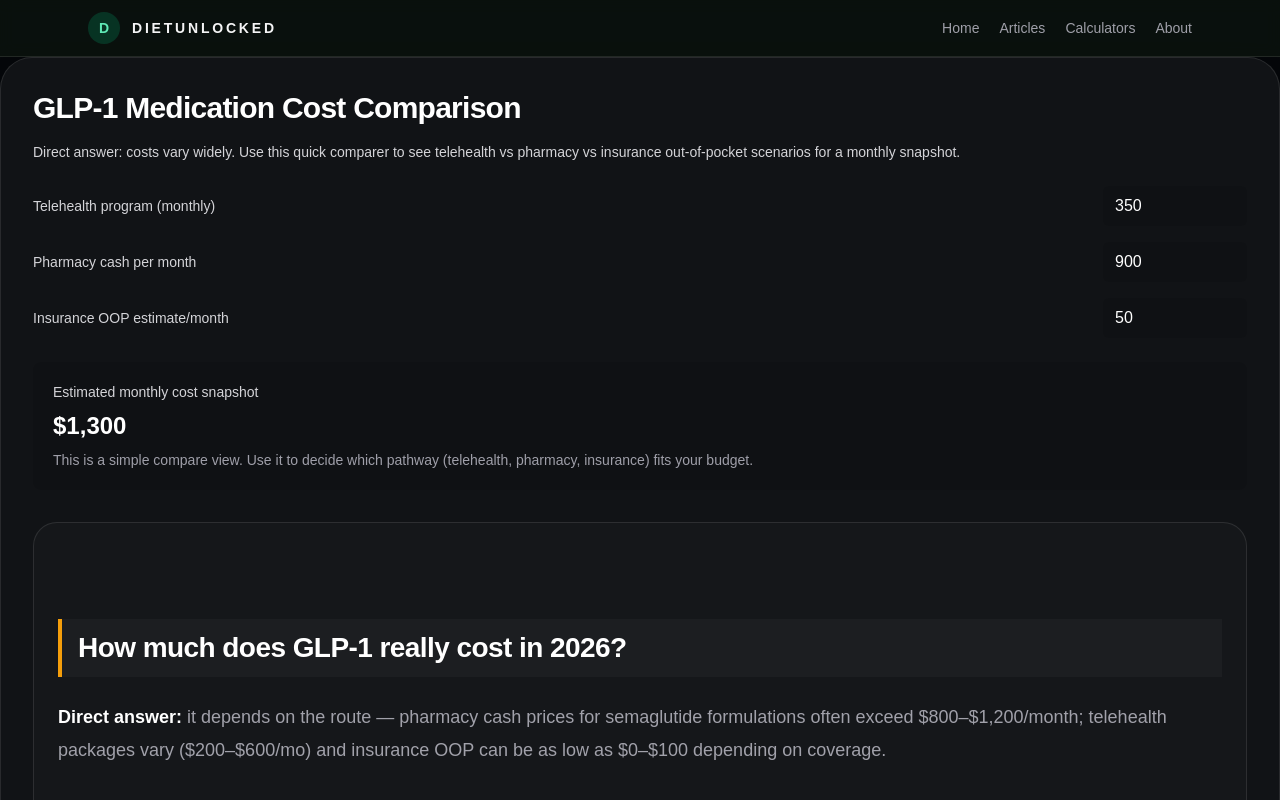
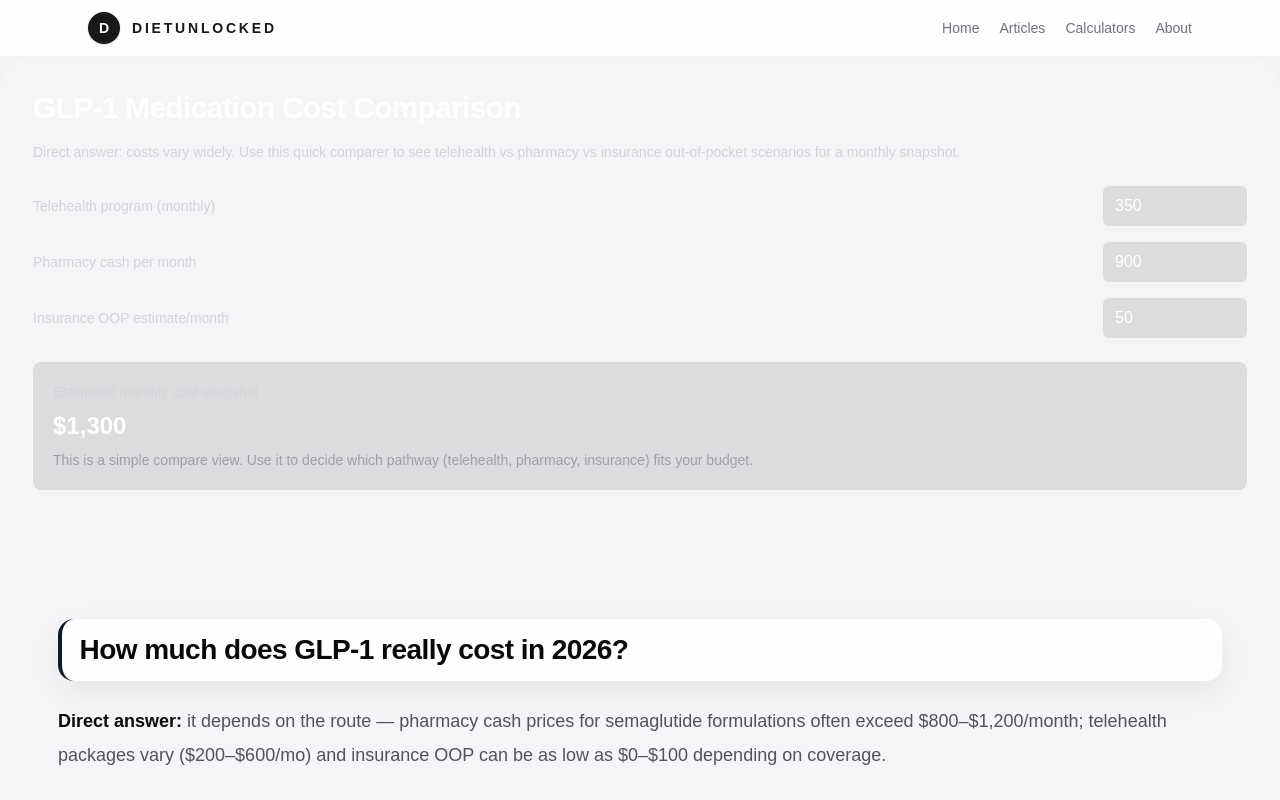
Before and after one commit to manunlockedx-creator/dietunlocked-next, a Next.js app: page /calculators/glp1-medication-cost-comparison-calculator in a window 1280 px wide. Shown: the top 800 px of the page. Built offline with nearby package versions, Linux system fonts and the light colour scheme; no server answers.

Commit message:
feat: test light theme and article image flow

```diff
--- a/src/app/[slug]/page.tsx
+++ b/src/app/[slug]/page.tsx
@@ -1,3 +1,4 @@
+import Image from "next/image";
 import type { Metadata } from "next";
 import { notFound } from "next/navigation";
 import { MDXRemote } from "next-mdx-remote/rsc";
@@ -57,17 +58,29 @@
         faq={frontmatter.faq}
       />
 
-      <article className="mx-auto w-full max-w-[720px]">
-        <p className="text-sm font-semibold uppercase tracking-[0.2em] text-amber-500">
+      <article className="mx-auto w-full max-w-[760px] rounded-[2rem] border border-black/5 bg-white px-8 py-10 shadow-[0_20px_60px_rgba(15,23,42,0.06)]">
+        <p className="text-sm font-semibold uppercase tracking-[0.2em] text-zinc-500">
           {frontmatter.category}
         </p>
-        <h1 className="mt-3 text-5xl font-semibold leading-tight text-white">{frontmatter.title}</h1>
-        <p className="mt-5 text-xl leading-8 text-zinc-400">{frontmatter.excerpt}</p>
+        <h1 className="mt-3 text-5xl font-semibold leading-tight text-zinc-950">{frontmatter.title}</h1>
+        <p className="mt-5 text-xl leading-8 text-zinc-600">{frontmatter.excerpt}</p>
         <div className="mt-5 flex flex-wrap items-center gap-2 text-sm text-zinc-500">
           <span>Published {new Date(frontmatter.publishDate).toLocaleDateString("en-US", { month: "long", day: "numeric", year: "numeric" })}</span>
           {frontmatter.medicalReviewer ? <span aria-hidden="true">·</span> : null}
           {frontmatter.medicalReviewer ? <span>Medical review: {frontmatter.medicalReviewer}</span> : null}
         </div>
+        {frontmatter.featuredImage ? (
+          <div className="mt-8 overflow-hidden rounded-[1.75rem] border border-black/5 bg-zinc-50">
+            <Image
+              src={frontmatter.featuredImage}
+              alt={frontmatter.featuredImageAlt ?? frontmatter.title}
+              width={1600}
+              height={900}
+              className="h-auto w-full object-cover"
+              priority
+            />
+          </div>
+        ) : null}
         <div className="article-content mt-10 max-w-none">
           <MDXRemote source={content} options={{ mdxOptions: { remarkPlugins: [remarkGfm], rehypePlugins: [rehypeSlug] } }} />
         </div>
--- a/src/app/globals.css
+++ b/src/app/globals.css
@@ -1,8 +1,8 @@
 @import "tailwindcss";
 
 :root {
-  --background: #05070a;
-  --foreground: #f3f4f6;
+  --background: #f5f5f7;
+  --foreground: #111827;
 }
 
 @theme inline {
@@ -13,7 +13,7 @@
 }
 
 html {
-  background: #05070a;
+  background: #f5f5f7;
 }
 
 body {
@@ -26,21 +26,23 @@
   margin: 1.5rem 0;
   font-size: 18px;
   line-height: 1.85;
-  color: rgb(161 161 170);
+  color: rgb(82 82 91);
 }
 
 .article-content h2 {
   margin-top: 4rem;
   margin-bottom: 1.5rem;
   display: block;
-  border-left: 4px solid #f59e0b;
-  background: rgba(255, 255, 255, 0.03);
-  padding: 0.75rem 1rem;
+  border-left: 4px solid #111827;
+  background: rgba(255, 255, 255, 0.88);
+  box-shadow: 0 10px 30px rgba(15, 23, 42, 0.06);
+  padding: 0.9rem 1.1rem;
   font-size: 1.75rem;
   line-height: 1.2;
   font-weight: 700;
   letter-spacing: -0.02em;
-  color: white;
+  color: rgb(9 9 11);
+  border-radius: 1rem;
 }
 
 .article-content h3 {
@@ -49,7 +51,7 @@
   font-size: 1.5rem;
   line-height: 1.3;
   font-weight: 700;
-  color: white;
+  color: rgb(9 9 11);
 }
 
 .article-content ul,
@@ -70,7 +72,7 @@
   margin: 0.5rem 0;
   font-size: 17px;
   line-height: 1.8;
-  color: rgb(161 161 170);
+  color: rgb(82 82 91);
 }
 
 .article-content li::marker {
@@ -78,17 +80,17 @@
 }
 
 .article-content a {
-  color: #fbbf24;
+  color: #0f766e;
 }
 
 .article-content strong {
-  color: white;
+  color: rgb(9 9 11);
 }
 
 .article-content .ftc-disclosure {
   margin: 2rem 0;
-  border: 1px solid rgba(255, 255, 255, 0.1);
-  background: rgba(255, 255, 255, 0.05);
+  border: 1px solid rgba(15, 23, 42, 0.08);
+  background: rgba(255, 255, 255, 0.92);
   border-radius: 1rem;
   padding: 1rem 1.25rem;
 }
@@ -104,5 +106,5 @@
   margin-bottom: 0.5rem;
   font-size: 1.25rem;
   font-weight: 700;
-  color: white;
+  color: rgb(9 9 11);
 }
--- a/src/app/layout.tsx
+++ b/src/app/layout.tsx
@@ -35,7 +35,7 @@
       lang="en"
       className={`${geistSans.variable} ${geistMono.variable} h-full antialiased`}
     >
-      <body className="min-h-full bg-[#05070a] text-zinc-100">
+      <body className="min-h-full bg-[#f5f5f7] text-zinc-900">
         <Analytics />
         <div className="flex min-h-full flex-col">
           <SiteHeader />
--- a/src/components/site-footer.tsx
+++ b/src/components/site-footer.tsx
@@ -2,7 +2,7 @@
 
 export function SiteFooter() {
   return (
-    <footer className="border-t border-white/10 bg-[#0b120e]">
+    <footer className="border-t border-black/5 bg-white">
       <div className="mx-auto flex max-w-6xl flex-col gap-5 px-6 py-8 text-sm text-zinc-500">
         <div className="flex flex-wrap gap-4">
           <Link href="/about">About</Link>
--- a/src/components/site-header.tsx
+++ b/src/components/site-header.tsx
@@ -2,25 +2,25 @@
 
 export function SiteHeader() {
   return (
-    <header className="border-b border-white/10 bg-[#0b120e]/90 backdrop-blur">
+    <header className="border-b border-black/5 bg-white/85 backdrop-blur-xl">
       <div className="mx-auto flex max-w-6xl items-center justify-between px-6 py-3">
-        <Link href="/" className="flex items-center gap-3 text-white">
-          <div className="flex h-8 w-8 items-center justify-center rounded-full bg-emerald-500/20 text-sm font-semibold text-emerald-300">
+        <Link href="/" className="flex items-center gap-3 text-zinc-950">
+          <div className="flex h-8 w-8 items-center justify-center rounded-full bg-zinc-900 text-sm font-semibold text-white shadow-sm">
             D
           </div>
-          <span className="text-sm font-semibold tracking-[0.2em] uppercase text-zinc-100">DietUnlocked</span>
+          <span className="text-sm font-semibold tracking-[0.2em] uppercase text-zinc-900">DietUnlocked</span>
         </Link>
-        <nav className="flex items-center gap-5 text-sm font-medium text-zinc-400">
-          <Link href="/" className="hover:text-white">
+        <nav className="flex items-center gap-5 text-sm font-medium text-zinc-500">
+          <Link href="/" className="hover:text-zinc-950">
             Home
           </Link>
-          <Link href="/blog" className="hover:text-white">
+          <Link href="/blog" className="hover:text-zinc-950">
             Articles
           </Link>
-          <Link href="/calculators" className="hover:text-white">
+          <Link href="/calculators" className="hover:text-zinc-950">
             Calculators
           </Link>
-          <Link href="/about" className="hover:text-white">
+          <Link href="/about" className="hover:text-zinc-950">
             About
           </Link>
         </nav>
--- a/src/content/articles/glp1-drug-comparison.mdx
+++ b/src/content/articles/glp1-drug-comparison.mdx
@@ -14,8 +14,8 @@
 author: "DietUnlocked Editorial"
 medicalReviewer: "Medical Disclaimer Applies"
 reviewDate: "2026-04-15"
-featuredImage: "/images/og/glp1-drug-comparison.png"
-featuredImageAlt: "Four labeled pill boxes representing different GLP-1 medications"
+featuredImage: "/images/articles/glp1-drug-comparison-test.jpg"
+featuredImageAlt: "A clean Apple-style illustration of a person holding a GLP-1 injection pen"
 metaTitle: "Ozempic vs Wegovy vs Zepbound vs Mounjaro — Honest Comparison"
 metaDescription: "An evidence-first comparison of semaglutide, tirzepatide, and others: weight loss, side effects, dosing, and cost to help you choose the right option with your clinician."
 canonicalUrl: "https://www.dietunlocked.com/glp1-drug-comparison"
```
Also changed, not shown: public/images/articles/glp1-drug-comparison-test.jpg (added).
